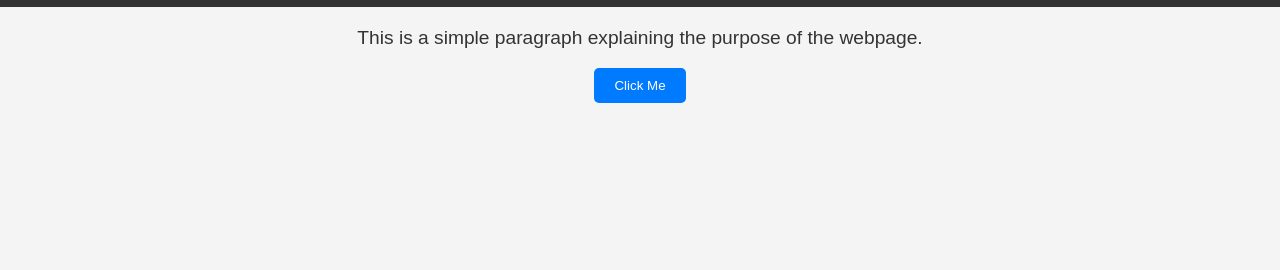
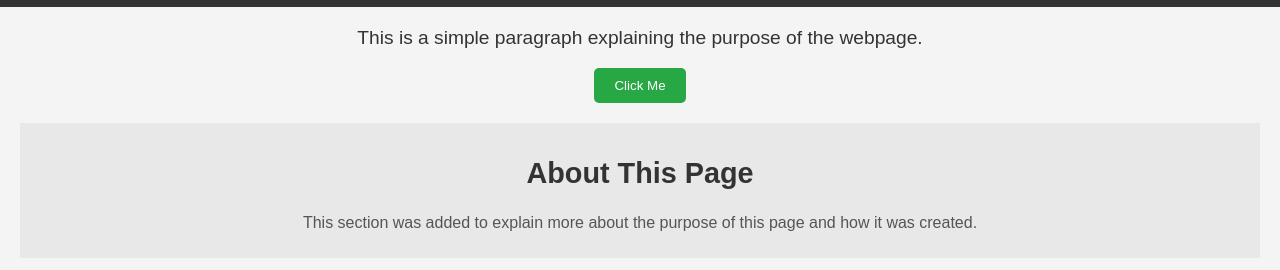
Before and after one commit to JohnKibocha/assignment_1, a plain HTML site: page index.html in a window 1280 px wide. Shown: the part 58-328 px from the top of the page. Drawn offline with Linux system fonts and the light colour scheme.

Commit message:
adds a new section and improves the webpage styling

```diff
--- a/index.html
+++ b/index.html
@@ -13,6 +13,12 @@
 <main>
     <p>This is a simple paragraph explaining the purpose of the webpage.</p>
     <button>Click Me</button>
+
+    <!-- New Section Added -->
+    <section>
+        <h2>About This Page</h2>
+        <p>This section was added to explain more about the purpose of this page and how it was created.</p>
+    </section>
 </main>
 </body>
 </html>
--- a/style.css
+++ b/style.css
@@ -27,9 +27,27 @@ p {
     color: #333;
 }
 
+/* New styles for the section */
+section {
+    margin-top: 20px;
+    padding: 10px;
+    background-color: #e8e8e8;
+}
+
+section h2 {
+    font-size: 1.8rem;
+    color: #333;
+}
+
+section p {
+    font-size: 1rem;
+    color: #555;
+}
+
+/* Modified button background color */
 button {
     padding: 10px 20px;
-    background-color: #007BFF;
+    background-color: #28a745; /* Changed from blue to green */
     color: white;
     border: none;
     cursor: pointer;
@@ -37,5 +55,5 @@ button {
 }
 
 button:hover {
-    background-color: #0056b3;
+    background-color: #218838; /* Changed hover effect color */
 }
```
